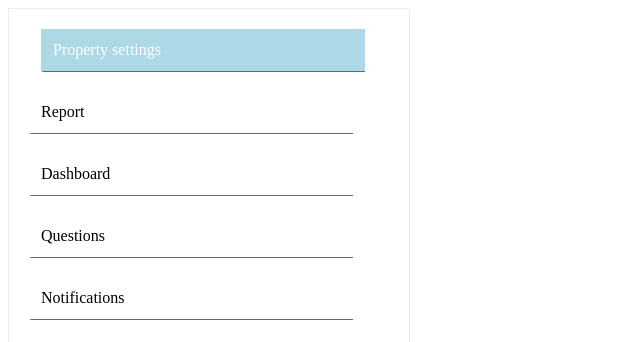
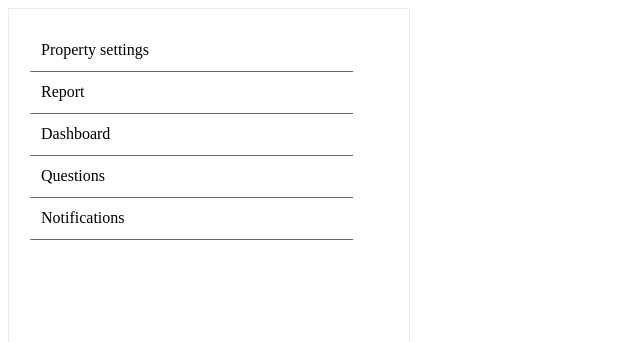
Before and after one commit to sudharsan026/react-components, a React (Vite) app: page / in a window 1280 px wide. Shown: the top 342 px of the page, without its empty margins (0-640 px from the left). Built offline with nearby package versions, Linux system fonts and the light colour scheme.

Commit message:
Side bar items switches state using index

```diff
--- a/src/Sidebar.css
+++ b/src/Sidebar.css
@@ -6,7 +6,6 @@
   width: 400px;
   margin: 0;
   padding: 20px 0;
-  gap: 20px;
   border: 1px solid rgb(235, 235, 235);
 }
 
@@ -18,16 +17,14 @@
   padding: 12px;
   transform: translateX(0);
   cursor: pointer;
-}
-.default-list-item:hover {
-  background-color: lightblue;
-  color: white;
+  transition: transform 0.3s ease-out;
 }
 
 .active-list-item {
+  transition: transform 0.3s ease-in;
   transform: translateX(12px);
   width: 300px;
-  background-color: lightblue;
+  background-color: dodgerblue;
   cursor: pointer;
   margin: 0 20px;
   box-shadow: 0.2px 0.5px 1px 0 rgba(0, 0, 0, 0.6);
--- a/src/Sidebar.jsx
+++ b/src/Sidebar.jsx
@@ -1,14 +1,43 @@
-import React from "react";
+import React, { useState } from "react";
 import "./Sidebar.css";
 
 const Sidebar = () => {
+  const [activeItem, setActiveItem] = useState(null);
+  const switchActiveItem = (index) => {
+    setActiveItem(index === activeItem ? null : index);
+  };
   return (
     <ul className="list-wrapper">
-      <li className="active-list-item">Property settings</li>
-      <li className="default-list-item">Report</li>
-      <li className="default-list-item">Dashboard</li>
-      <li className="default-list-item">Questions</li>
-      <li className="default-list-item">Notifications</li>
+      <li
+        className={activeItem === 0 ? "active-list-item" : "default-list-item"}
+        onClick={() => switchActiveItem(0)}
+      >
+        Property settings
+      </li>
+      <li
+        className={activeItem === 1 ? "active-list-item" : "default-list-item"}
+        onClick={() => switchActiveItem(1)}
+      >
+        Report
+      </li>
+      <li
+        className={activeItem === 2 ? "active-list-item" : "default-list-item"}
+        onClick={() => switchActiveItem(2)}
+      >
+        Dashboard
+      </li>
+      <li
+        className={activeItem === 3 ? "active-list-item" : "default-list-item"}
+        onClick={() => switchActiveItem(3)}
+      >
+        Questions
+      </li>
+      <li
+        className={activeItem === 4 ? "active-list-item" : "default-list-item"}
+        onClick={() => switchActiveItem(4)}
+      >
+        Notifications
+      </li>
     </ul>
   );
 };
```
